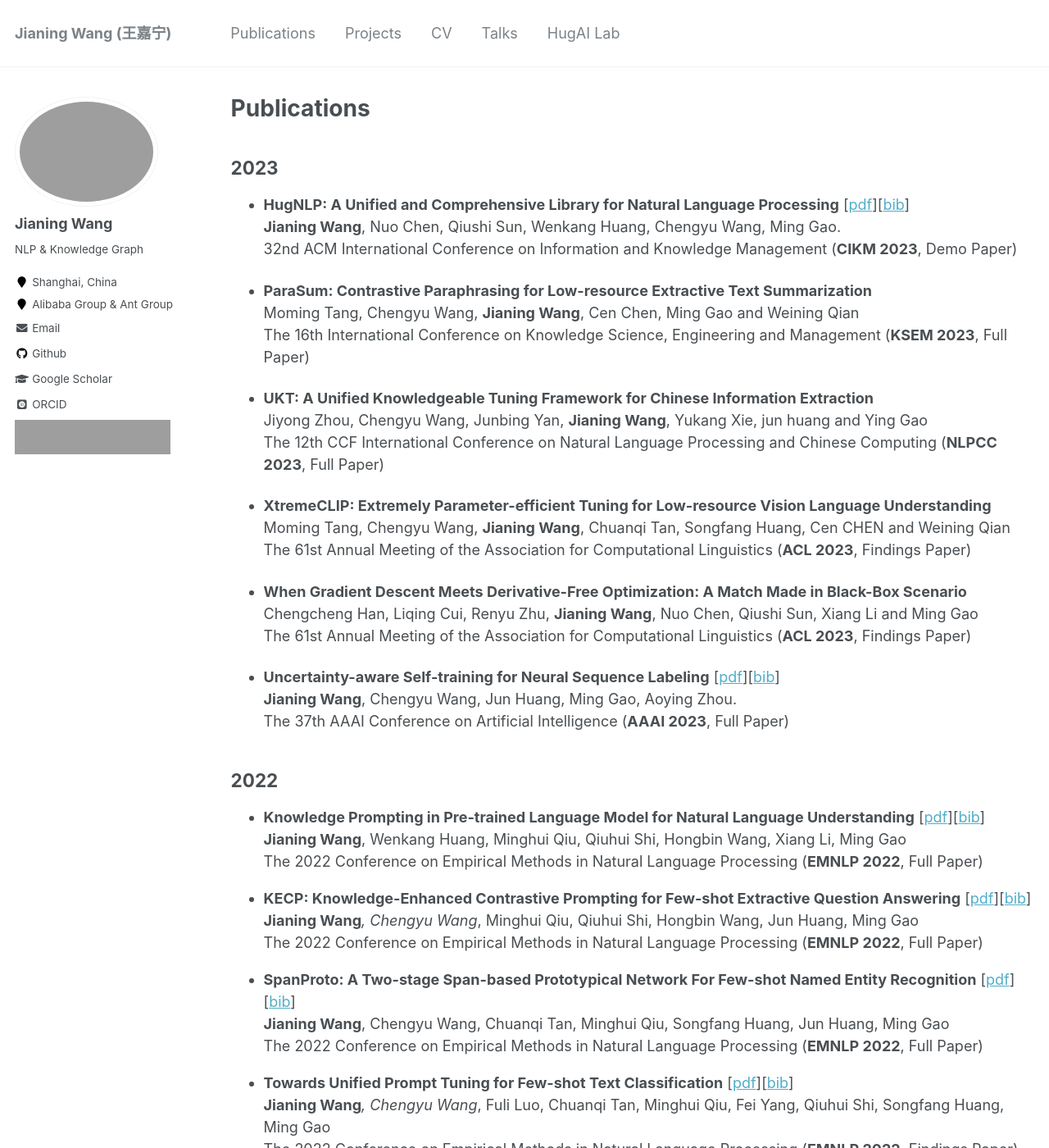
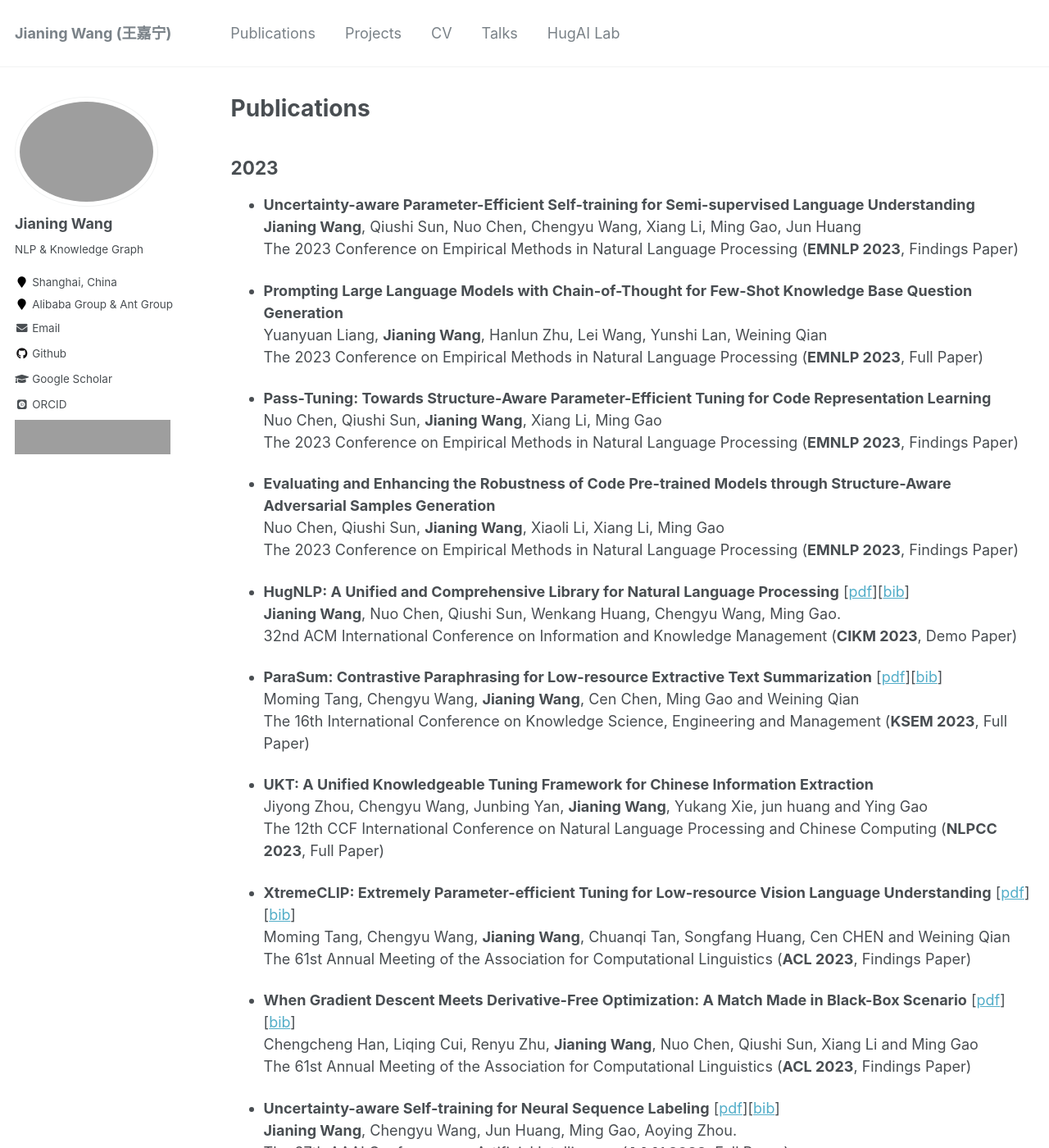
Before and after one commit to wjn1996/wjn1996.github.io, a Jekyll site: the page built from _pages/publications.md, in a window 1280 px wide and 1400 px high. Shown: the whole window at 82% size. Built offline with Jekyll 4.4.1, drawn with Linux system fonts in a browser that asks for light colours; some web fonts are replaced; grey boxes are pictures that could not be loaded.

Commit message:
add new publications

```diff
--- a/_pages/publications.md
+++ b/_pages/publications.md
@@ -17,6 +17,34 @@ author_profile: true
 
 ## 2023
 
+- **Uncertainty-aware Parameter-Efficient Self-training for Semi-supervised Language Understanding**
+<br>
+**Jianing Wang**, Qiushi Sun, Nuo Chen, Chengyu Wang, Xiang Li, Ming Gao, Jun Huang
+<br>
+The 2023 Conference on Empirical Methods in Natural Language Processing (**EMNLP 2023**, Findings Paper)
+
+
+- **Prompting Large Language Models with Chain-of-Thought for Few-Shot Knowledge Base Question Generation**
+<br>
+Yuanyuan Liang, **Jianing Wang**, Hanlun Zhu, Lei Wang, Yunshi Lan, Weining Qian
+<br>
+The 2023 Conference on Empirical Methods in Natural Language Processing (**EMNLP 2023**, Full Paper)
+
+
+- **Pass-Tuning: Towards Structure-Aware Parameter-Efficient Tuning for Code Representation Learning**
+<br>
+Nuo Chen, Qiushi Sun, **Jianing Wang**, Xiang Li, Ming Gao
+<br>
+The 2023 Conference on Empirical Methods in Natural Language Processing (**EMNLP 2023**, Findings Paper)
+
+
+- **Evaluating and Enhancing the Robustness of Code Pre-trained Models through Structure-Aware Adversarial Samples Generation**
+<br>
+Nuo Chen, Qiushi Sun, **Jianing Wang**, Xiaoli Li, Xiang Li, Ming Gao
+<br>
+The 2023 Conference on Empirical Methods in Natural Language Processing (**EMNLP 2023**, Findings Paper)
+
+
 - **HugNLP: A Unified and Comprehensive Library for Natural Language Processing** [[pdf](https://arxiv.org/pdf/2302.14286)][[bib](https://dblp.org/rec/journals/corr/abs-2302-14286.html?view=bibtex)]
 <br>
 **Jianing Wang**, Nuo Chen, Qiushi Sun, Wenkang Huang, Chengyu Wang, Ming Gao.
@@ -24,7 +52,7 @@ author_profile: true
 32nd ACM International Conference on Information and Knowledge Management (**CIKM 2023**, Demo Paper)
 
 
-- **ParaSum: Contrastive Paraphrasing for Low-resource Extractive Text Summarization**
+- **ParaSum: Contrastive Paraphrasing for Low-resource Extractive Text Summarization** [[pdf](https://link.springer.com/chapter/10.1007/978-3-031-40289-0_9)][[bib](https://dblp.org/rec/conf/ksem/TangWWCGQ23.html?view=bibtex)]
 <br>
 Moming Tang, Chengyu Wang, **Jianing Wang**, Cen Chen, Ming Gao and Weining Qian
 <br>
@@ -38,13 +66,13 @@ Jiyong Zhou, Chengyu Wang, Junbing Yan, **Jianing Wang**, Yukang Xie, jun huang
 The 12th CCF International Conference on Natural Language Processing and Chinese Computing (**NLPCC 2023**, Full Paper)
 
 
-- **XtremeCLIP: Extremely Parameter-efficient Tuning for Low-resource Vision Language Understanding**
+- **XtremeCLIP: Extremely Parameter-efficient Tuning for Low-resource Vision Language Understanding** [[pdf](https://aclanthology.org/2023.findings-acl.397.pdf)][[bib](https://dblp.org/rec/conf/acl/Tang0WTHCQ23.html?view=bibtex)]
 <br>
 Moming Tang, Chengyu Wang, **Jianing Wang**, Chuanqi Tan, Songfang Huang, Cen CHEN and Weining Qian
 <br>
 The 61st Annual Meeting of the Association for Computational Linguistics (**ACL 2023**, Findings Paper)
 
-- **When Gradient Descent Meets Derivative-Free Optimization: A Match Made in Black-Box Scenario**
+- **When Gradient Descent Meets Derivative-Free Optimization: A Match Made in Black-Box Scenario** [[pdf](https://aclanthology.org/2023.findings-acl.55.pdf)][[bib](https://dblp.org/rec/conf/acl/0004CZWCSLG23.html?view=bibtex)]
 <br>
 Chengcheng Han, Liqing Cui, Renyu Zhu, **Jianing Wang**, Nuo Chen, Qiushi Sun, Xiang Li and Ming Gao
 <br>
```
Also changed, not shown: _pages/about.md (+1 -0 lines), _pages/cv.md (+11 -6 lines), 4 other files.
